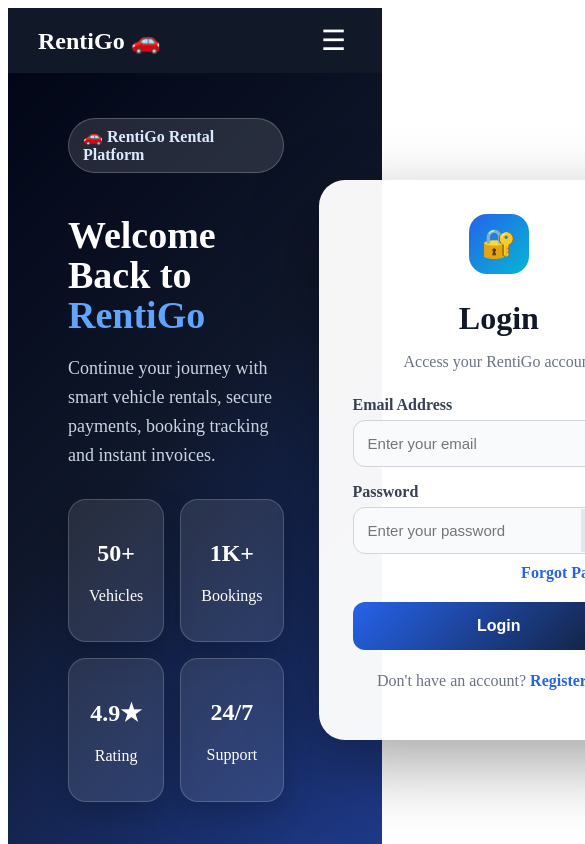
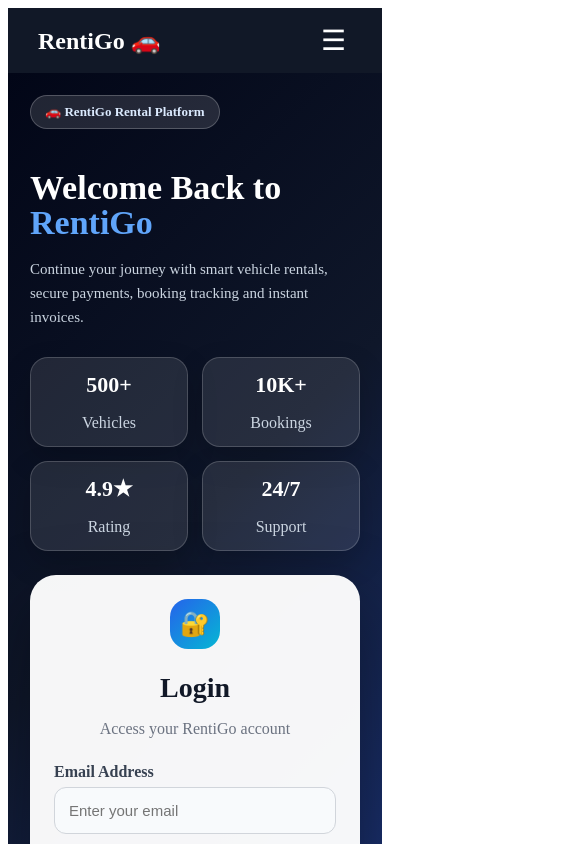
Before and after one commit to saikirangoud964/rentigo-vehicle-rental-system, a React app in the folder frontend/frontend/: page /login in a window 390 px wide. Shown: the top 844 px of the page, 585 px wide, since content can reach past the window. Built offline with nearby package versions, Linux system fonts and the light colour scheme; the HTML template or start-up script is replaced by a standard one.

Commit message:
Fixed responsive login page

```diff
--- a/frontend/frontend/src/pages/Login.jsx
+++ b/frontend/frontend/src/pages/Login.jsx
@@ -77,23 +77,23 @@
 
         <div style={statsGrid}>
           <div style={statCard}>
-            <h2>50+</h2>
-            <p>Vehicles</p>
+            <h2 style={statNumber}>500+</h2>
+            <p style={statText}>Vehicles</p>
           </div>
 
           <div style={statCard}>
-            <h2>1K+</h2>
-            <p>Bookings</p>
+            <h2 style={statNumber}>10K+</h2>
+            <p style={statText}>Bookings</p>
           </div>
 
           <div style={statCard}>
-            <h2>4.9★</h2>
-            <p>Rating</p>
+            <h2 style={statNumber}>4.9★</h2>
+            <p style={statText}>Rating</p>
           </div>
 
           <div style={statCard}>
-            <h2>24/7</h2>
-            <p>Support</p>
+            <h2 style={statNumber}>24/7</h2>
+            <p style={statText}>Support</p>
           </div>
         </div>
       </div>
@@ -164,16 +164,19 @@
 const pageStyle = {
   minHeight: "calc(100vh - 70px)",
   display: "grid",
-  gridTemplateColumns: "1.1fr 0.9fr",
-  gap: "35px",
+  gridTemplateColumns: "repeat(auto-fit, minmax(320px, 1fr))",
+  gap: "clamp(24px, 5vw, 45px)",
   alignItems: "center",
-  padding: "35px 60px",
+  padding: "clamp(22px, 5vw, 55px)",
   background: "linear-gradient(135deg, #020617, #0f172a 45%, #1e3a8a)",
   boxSizing: "border-box",
+  overflowX: "hidden",
 };
 
 const leftBoxStyle = {
   color: "#fff",
+  width: "100%",
+  maxWidth: "650px",
 };
 
 const badgeStyle = {
@@ -185,10 +188,11 @@
   borderRadius: "999px",
   fontWeight: "700",
   marginBottom: "18px",
+  fontSize: "clamp(13px, 2vw, 15px)",
 };
 
 const heroTitle = {
-  fontSize: "clamp(38px, 5vw, 62px)",
+  fontSize: "clamp(34px, 7vw, 62px)",
   color: "#fff",
   marginBottom: "16px",
   lineHeight: "1.05",
@@ -199,7 +203,7 @@
 };
 
 const heroText = {
-  fontSize: "18px",
+  fontSize: "clamp(15px, 2vw, 18px)",
   color: "#cbd5e1",
   lineHeight: "1.6",
   maxWidth: "620px",
@@ -207,26 +211,36 @@
 
 const statsGrid = {
   display: "grid",
-  gridTemplateColumns: "repeat(2, 1fr)",
-  gap: "16px",
-  marginTop: "30px",
+  gridTemplateColumns: "repeat(auto-fit, minmax(130px, 1fr))",
+  gap: "14px",
+  marginTop: "28px",
   maxWidth: "560px",
 };
 
 const statCard = {
   background: "rgba(255,255,255,0.1)",
   border: "1px solid rgba(255,255,255,0.18)",
-  padding: "20px",
+  padding: "clamp(14px, 3vw, 20px)",
   borderRadius: "18px",
   textAlign: "center",
   boxShadow: "0 12px 30px rgba(0,0,0,0.18)",
+};
+
+const statNumber = {
+  margin: 0,
+  fontSize: "clamp(22px, 4vw, 30px)",
+};
+
+const statText = {
+  marginBottom: 0,
+  color: "#cbd5e1",
 };
 
 const cardStyle = {
   width: "100%",
   maxWidth: "460px",
   background: "rgba(255,255,255,0.96)",
-  padding: "34px",
+  padding: "clamp(24px, 4vw, 34px)",
   borderRadius: "26px",
   boxShadow: "0 25px 70px rgba(0,0,0,0.35)",
   justifySelf: "center",
@@ -234,21 +248,21 @@
 };
 
 const iconStyle = {
-  width: "60px",
-  height: "60px",
+  width: "clamp(50px, 8vw, 60px)",
+  height: "clamp(50px, 8vw, 60px)",
   borderRadius: "18px",
   background: "linear-gradient(135deg, #2563eb, #06b6d4)",
   display: "flex",
   alignItems: "center",
   justifyContent: "center",
-  fontSize: "28px",
+  fontSize: "clamp(24px, 4vw, 28px)",
   margin: "0 auto 15px",
   color: "#fff",
 };
 
 const titleStyle = {
   textAlign: "center",
-  fontSize: "32px",
+  fontSize: "clamp(28px, 5vw, 32px)",
   marginBottom: "8px",
   color: "#111827",
 };
@@ -303,6 +317,7 @@
   background: "#e5e7eb",
   cursor: "pointer",
   fontWeight: "700",
+  whiteSpace: "nowrap",
 };
 
 const forgotContainerStyle = {
```
